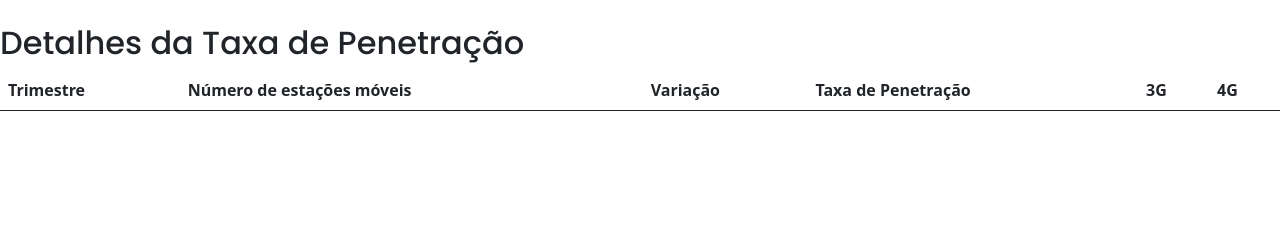
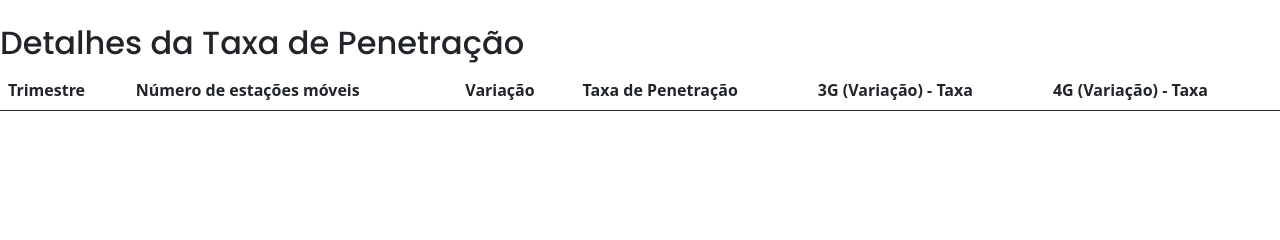
Before and after one commit to atchutchi/relatorio-mercado, a Django app: page /indicadores/taxa-penetracao/ in a window 1280 px wide. Shown: the part 485-725 px from the top of the page. Run offline with Django 5.2, Linux system fonts and the light colour scheme; data comes from the database, SQL or seed files in the repository; both versions use the stored data as it was after the commit; lists and menus that the app fills with data are empty; some libraries are stand-ins or nearby versions.

Commit message:
Alterando o models .py da taxa penetração

```diff
--- a/relatorio_mercado/indicadores/models.py
+++ b/relatorio_mercado/indicadores/models.py
@@ -54,11 +54,15 @@ class QuotaMercado(models.Model):
 class TaxaPenetracao(models.Model):
     trimestre = models.CharField(max_length=10)
     ano = models.IntegerField()
-    taxa_penetracao = models.DecimalField(max_digits=5, decimal_places=2)
-    taxa_penetracao_3g = models.DecimalField(max_digits=5, decimal_places=2)
-    taxa_penetracao_4g = models.DecimalField(max_digits=5, decimal_places=2)
     numero_estacoes = models.IntegerField()
     variacao = models.IntegerField()
+    taxa_penetracao = models.DecimalField(max_digits=5, decimal_places=2)
+    numero_estacoes_3g = models.IntegerField(null=True, blank=True)
+    variacao_3g = models.IntegerField(null=True, blank=True)
+    taxa_penetracao_3g = models.DecimalField(max_digits=5, decimal_places=2, null=True, blank=True)
+    numero_estacoes_4g = models.IntegerField(null=True, blank=True)
+    variacao_4g = models.IntegerField(null=True, blank=True)
+    taxa_penetracao_4g = models.DecimalField(max_digits=5, decimal_places=2, null=True, blank=True)
 
     def __str__(self):
         return f"{self.trimestre} {self.ano}"
--- a/relatorio_mercado/indicadores/static/js/taxa_penetracao_chart.js
+++ b/relatorio_mercado/indicadores/static/js/taxa_penetracao_chart.js
@@ -1,5 +1,4 @@
 document.addEventListener('DOMContentLoaded', function() {
-    // Dados da taxa de penetração (você precisará passar esses dados do backend)
     const taxaData = {{ taxa_data|safe }};
 
     // Gráfico de linha para evolução da taxa de penetração
@@ -10,8 +9,18 @@ document.addEventListener('DOMContentLoaded', function() {
             labels: taxaData.labels,
             datasets: [{
                 label: 'Taxa de Penetração',
-                data: taxaData.taxa_geral,
+                data: taxaData.taxa_penetracao,
                 borderColor: 'rgb(75, 192, 192)',
+                tension: 0.1
+            }, {
+                label: 'Taxa de Penetração 3G',
+                data: taxaData.taxa_penetracao_3g,
+                borderColor: 'rgb(255, 99, 132)',
+                tension: 0.1
+            }, {
+                label: 'Taxa de Penetração 4G',
+                data: taxaData.taxa_penetracao_4g,
+                borderColor: 'rgb(54, 162, 235)',
                 tension: 0.1
             }]
         },
@@ -37,76 +46,6 @@ document.addEventListener('DOMContentLoaded', function() {
         }
     });
 
-    // Gráfico de linha para taxa de penetração 3G
-    var ctx3G = document.getElementById('taxaPenetracao3GChart').getContext('2d');
-    new Chart(ctx3G, {
-        type: 'line',
-        data: {
-            labels: taxaData.labels,
-            datasets: [{
-                label: 'Taxa de Penetração 3G',
-                data: taxaData.taxa_3g,
-                borderColor: 'rgb(255, 99, 132)',
-                tension: 0.1
-            }]
-        },
-        options: {
-            responsive: true,
-            plugins: {
-                title: {
-                    display: true,
-                    text: 'Evolução da Taxa de Penetração 3G'
-                }
-            },
-            scales: {
-                y: {
-                    beginAtZero: true,
-                    max: 100,
-                    ticks: {
-                        callback: function(value) {
-                            return value + '%';
-                        }
-                    }
-                }
-            }
-        }
-    });
-
-    // Gráfico de linha para taxa de penetração 4G
-    var ctx4G = document.getElementById('taxaPenetracao4GChart').getContext('2d');
-    new Chart(ctx4G, {
-        type: 'line',
-        data: {
-            labels: taxaData.labels,
-            datasets: [{
-                label: 'Taxa de Penetração 4G',
-                data: taxaData.taxa_4g,
-                borderColor: 'rgb(54, 162, 235)',
-                tension: 0.1
-            }]
-        },
-        options: {
-            responsive: true,
-            plugins: {
-                title: {
-                    display: true,
-                    text: 'Evolução da Taxa de Penetração 4G'
-                }
-            },
-            scales: {
-                y: {
-                    beginAtZero: true,
-                    max: 100,
-                    ticks: {
-                        callback: function(value) {
-                            return value + '%';
-                        }
-                    }
-                }
-            }
-        }
-    });
-
     // Preencher a tabela de detalhes da taxa de penetração
     const tableBody = document.getElementById('detalhesTaxaPenetracao');
     taxaData.labels.forEach((label, index) => {
@@ -115,9 +54,9 @@ document.addEventListener('DOMContentLoaded', function() {
             <td>${label}</td>
             <td>${taxaData.numero_estacoes[index].toLocaleString()}</td>
             <td>${taxaData.variacao[index].toLocaleString()}</td>
-            <td>${taxaData.taxa_geral[index].toFixed(2)}%</td>
-            <td>${taxaData.taxa_3g[index].toFixed(2)}%</td>
-            <td>${taxaData.taxa_4g[index].toFixed(2)}%</td>
+            <td>${taxaData.taxa_penetracao[index].toFixed(2)}%</td>
+            <td>${taxaData.numero_estacoes_3g[index].toLocaleString()} (${taxaData.variacao_3g[index].toLocaleString()}) - ${taxaData.taxa_penetracao_3g[index].toFixed(2)}%</td>
+            <td>${taxaData.numero_estacoes_4g[index].toLocaleString()} (${taxaData.variacao_4g[index].toLocaleString()}) - ${taxaData.taxa_penetracao_4g[index].toFixed(2)}%</td>
         `;
         tableBody.appendChild(row);
     });
--- a/relatorio_mercado/indicadores/templates/indicadores/emprego_sector.html
+++ b/relatorio_mercado/indicadores/templates/indicadores/emprego_sector.html
@@ -6,6 +6,10 @@
 {% block page_background %}{% endblock %}
 
 {% block content %}
+<pre style="display: none;">
+    {{ estacoes_moveis_data|pprint }}
+</pre>
+
 <h1>Emprego no Setor das TIC</h1>
 
 <div class="chart-container">
--- a/relatorio_mercado/indicadores/templates/indicadores/estacoes_moveis.html
+++ b/relatorio_mercado/indicadores/templates/indicadores/estacoes_moveis.html
@@ -3,6 +3,10 @@
 
 {% block content %}
 <h1>Estações Móveis</h1>
+
+<pre style="display: none;">
+    {{ estacoes_moveis_data|pprint }}
+</pre>
 
 <div class="row">
     <div class="col-md-6">
--- a/relatorio_mercado/indicadores/templates/indicadores/taxa_penetracao.html
+++ b/relatorio_mercado/indicadores/templates/indicadores/taxa_penetracao.html
@@ -38,8 +38,8 @@
                     <th>Número de estações móveis</th>
                     <th>Variação</th>
                     <th>Taxa de Penetração</th>
-                    <th>3G</th>
-                    <th>4G</th>
+                    <th>3G (Variação) - Taxa</th>
+                    <th>4G (Variação) - Taxa</th>
                 </tr>
             </thead>
             <tbody id="detalhesTaxaPenetracao">
--- a/relatorio_mercado/indicadores/views.py
+++ b/relatorio_mercado/indicadores/views.py
@@ -7,6 +7,10 @@ class EstacoesMoveisView(TemplateView):
     def get_context_data(self, **kwargs):
         context = super().get_context_data(**kwargs)
         estacoes_moveis = EstacoesMoveisEfetivas.objects.order_by('ano', 'trimestre')
+
+        print(f"Número de EstacoesMoveisEfetivas: {estacoes_moveis.count()}")
+        for estacao in estacoes_moveis:
+            print(f"{estacao.operadora} - {estacao.trimestre} {estacao.ano}: {estacao.numero_estacoes}")
 
         context['estacoes_moveis_data'] = {
             'labels': [],
@@ -42,6 +46,10 @@ class EmpregoSetorView(TemplateView):
         context = super().get_context_data(**kwargs)
         latest_data = EmpregoSetor.objects.order_by('-ano', '-trimestre')
 
+        print(f"Número de EmpregoSetor: {latest_data.count()}")
+        for emprego in latest_data:
+            print(f"{emprego.operadora} - {emprego.trimestre} {emprego.ano}: Direto {emprego.emprego_direto}, Indireto {emprego.emprego_indireto}")
+
         if latest_data.exists():
             mtn_data = latest_data.filter(operadora__nome='MTN').first()
             orange_data = latest_data.filter(operadora__nome='Orange').first()
@@ -71,6 +79,10 @@ class TrafegoNacionalView(TemplateView):
     def get_context_data(self, **kwargs):
         context = super().get_context_data(**kwargs)
         trafego = TrafegoNacional.objects.order_by('ano', 'trimestre')
+
+        print(f"Número de EmpregoSetor: {latest_data.count()}")
+        for emprego in latest_data:
+            print(f"{emprego.operadora} - {emprego.trimestre} {emprego.ano}: Direto {emprego.emprego_direto}, Indireto {emprego.emprego_indireto}")
 
         context['trafego_data'] = {
             'labels': [],
@@ -102,6 +114,10 @@ class QuotaMercadoView(TemplateView):
         context = super().get_context_data(**kwargs)
         quotas = QuotaMercado.objects.order_by('ano', 'trimestre')
 
+        print(f"Número de QuotaMercado: {quotas.count()}")
+        for quota in quotas:
+            print(f"{quota.operadora} - {quota.trimestre} {quota.ano}: {quota.quota_estacoes_moveis}")
+
         context['quota_data'] = {
             'labels': [],
             'mtn': [],
@@ -126,21 +142,29 @@ class TaxaPenetracaoView(TemplateView):
 
         context['taxa_data'] = {
             'labels': [],
-            'taxa_geral': [],
-            'taxa_3g': [],
-            'taxa_4g': [],
             'numero_estacoes': [],
             'variacao': [],
+            'taxa_penetracao': [],
+            'numero_estacoes_3g': [],
+            'variacao_3g': [],
+            'taxa_penetracao_3g': [],
+            'numero_estacoes_4g': [],
+            'variacao_4g': [],
+            'taxa_penetracao_4g': [],
         }
 
         for t in taxas:
             label = f"{t.trimestre} {t.ano}"
             context['taxa_data']['labels'].append(label)
-            context['taxa_data']['taxa_geral'].append(t.taxa_penetracao)
-            context['taxa_data']['taxa_3g'].append(t.taxa_penetracao_3g)
-            context['taxa_data']['taxa_4g'].append(t.taxa_penetracao_4g)
             context['taxa_data']['numero_estacoes'].append(t.numero_estacoes)
             context['taxa_data']['variacao'].append(t.variacao)
+            context['taxa_data']['taxa_penetracao'].append(float(t.taxa_penetracao))
+            context['taxa_data']['numero_estacoes_3g'].append(t.numero_estacoes_3g)
+            context['taxa_data']['variacao_3g'].append(t.variacao_3g)
+            context['taxa_data']['taxa_penetracao_3g'].append(float(t.taxa_penetracao_3g))
+            context['taxa_data']['numero_estacoes_4g'].append(t.numero_estacoes_4g)
+            context['taxa_data']['variacao_4g'].append(t.variacao_4g)
+            context['taxa_data']['taxa_penetracao_4g'].append(float(t.taxa_penetracao_4g))
 
         return context
 
@@ -151,6 +175,10 @@ class VolumeNegocioView(TemplateView):
     def get_context_data(self, **kwargs):
         context = super().get_context_data(**kwargs)
         volumes = VolumeNegocio.objects.order_by('ano', 'trimestre')
+
+        print(f"Número de VolumeNegocio: {volumes.count()}")
+        for volume in volumes:
+            print(f"{volume.trimestre} {volume.ano}: MTN {volume.volume_mtn}, Orange {volume.volume_orange}")
 
         context['volume_data'] = {
             'labels': [],
```
Also changed, not shown: README.md, relatorio_mercado/db.sqlite3, relatorio_mercado/indicadores/migrations/0002_taxapenetracao_numero_estacoes_3g_and_more.py (added), 1 other file.
